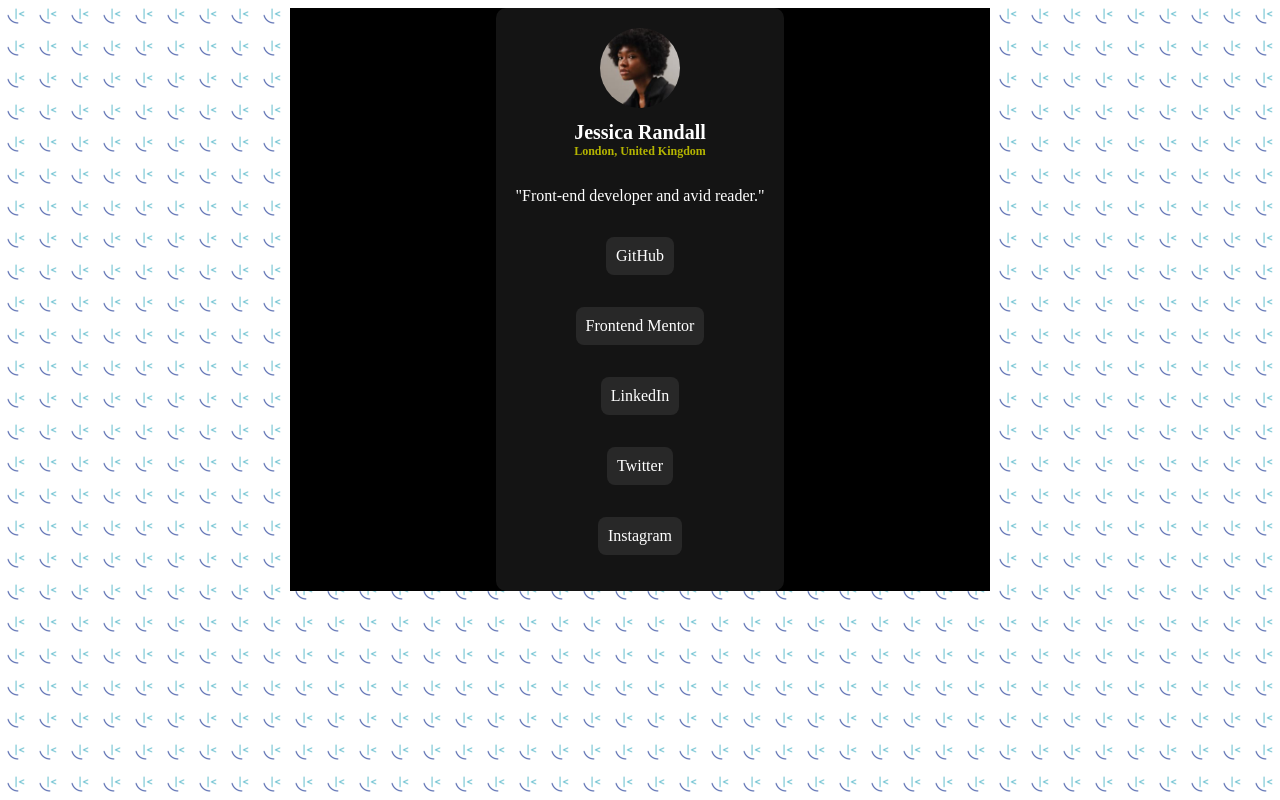
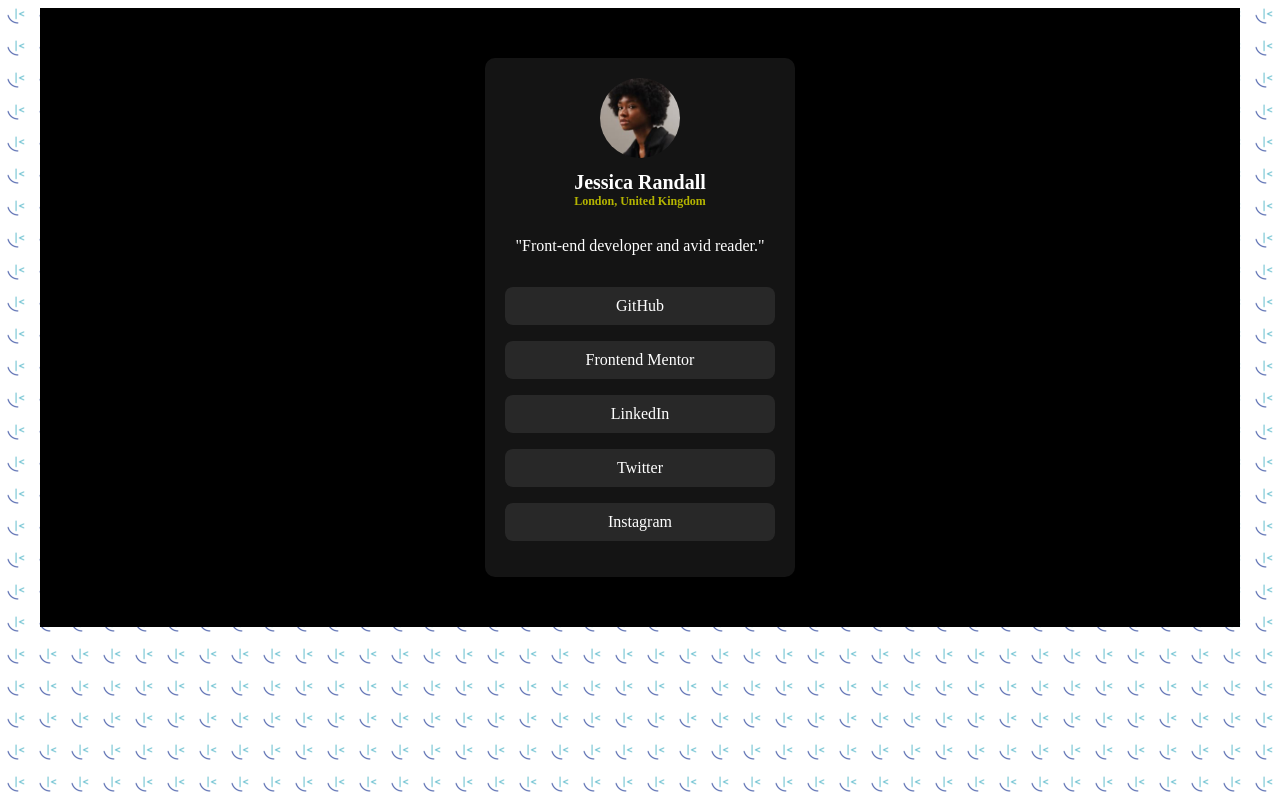
Before and after one commit to Paul-py/social-links-profile, a plain HTML site: page index.html in a window 1280 px wide. Drawn offline with Linux system fonts and the light colour scheme.

Commit message:
CSS changes

```diff
--- a/index.html
+++ b/index.html
@@ -26,12 +26,13 @@
       <p >"Front-end developer and avid reader."</p>
 
 
-
-      <p class="buttons">GitHub</p>
-      <p class="buttons">Frontend Mentor</p>
-      <p class="buttons">LinkedIn</p>
-      <p class="buttons">Twitter</p>
-      <p class="buttons">Instagram</p>
+      <div>
+        <p class="buttons">GitHub</p>
+        <p class="buttons">Frontend Mentor</p>
+        <p class="buttons">LinkedIn</p>
+        <p class="buttons">Twitter</p>
+        <p class="buttons">Instagram</p>
+      </div>
 
 
 
--- a/style.css
+++ b/style.css
@@ -20,7 +20,7 @@ body {
     align-items: center;
     background-color: black;
     margin: auto;
-    width: 700px;
+    width: 1200px;
 
 }
 
@@ -29,12 +29,14 @@ body {
     justify-content: center;
     align-items: center;
     background-color: rgb(20, 20, 20);
-    /* margin-top: 65px;  */
+    margin-top: 50px;
+    margin-bottom: 50px;
     border-radius: 10px;
     text-align: center;
     padding: 20px;
     color: white;
     flex-direction: column;
+    height: fit-content;
 }
 
 #content img {
@@ -58,6 +60,7 @@ h3 {
     background-color: rgb(40, 40, 40);
     padding: 10px;
     border-radius: 8px;
+    width: 250px;
     /* font-size: 12px; */
 }
 
```
